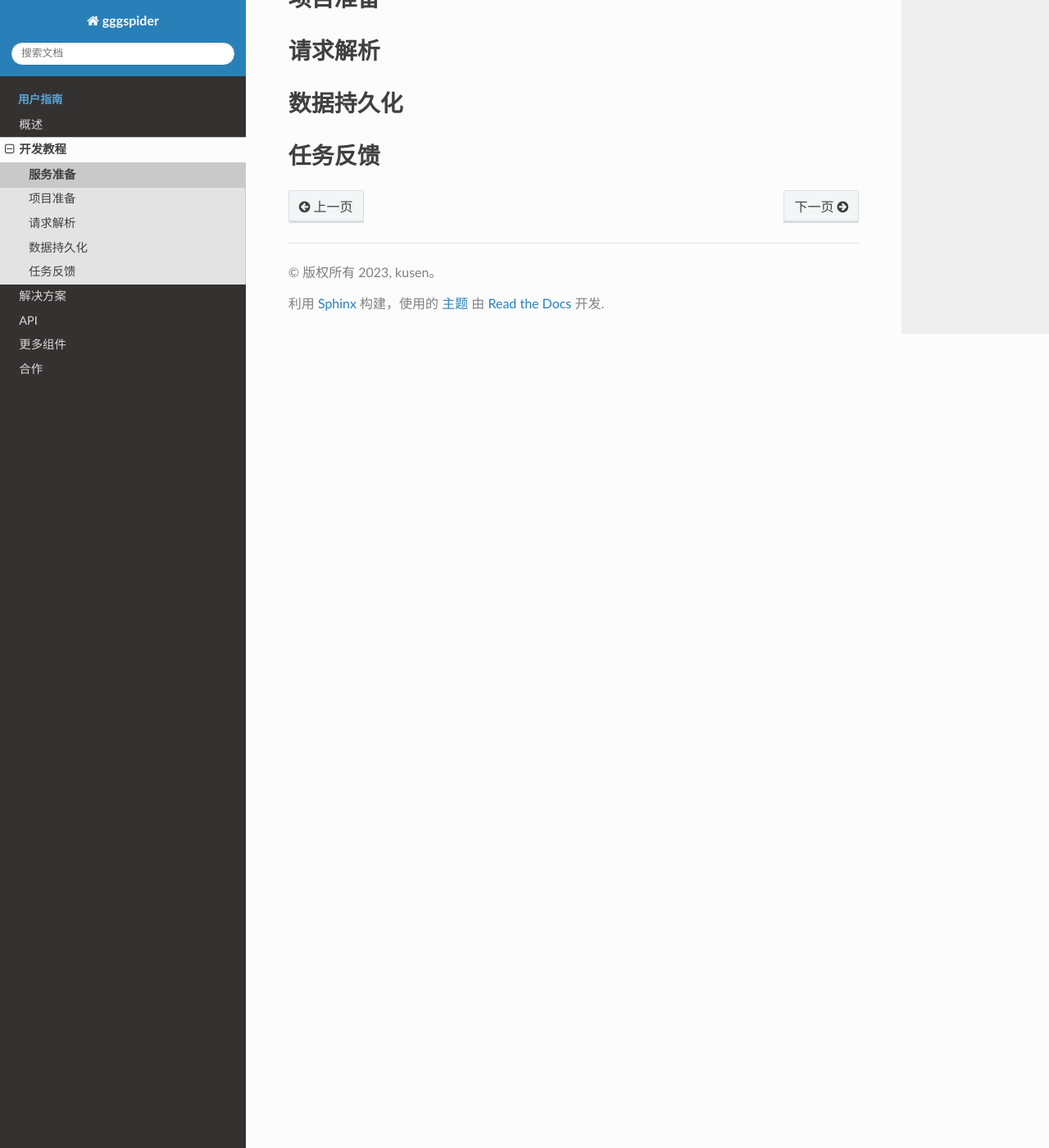
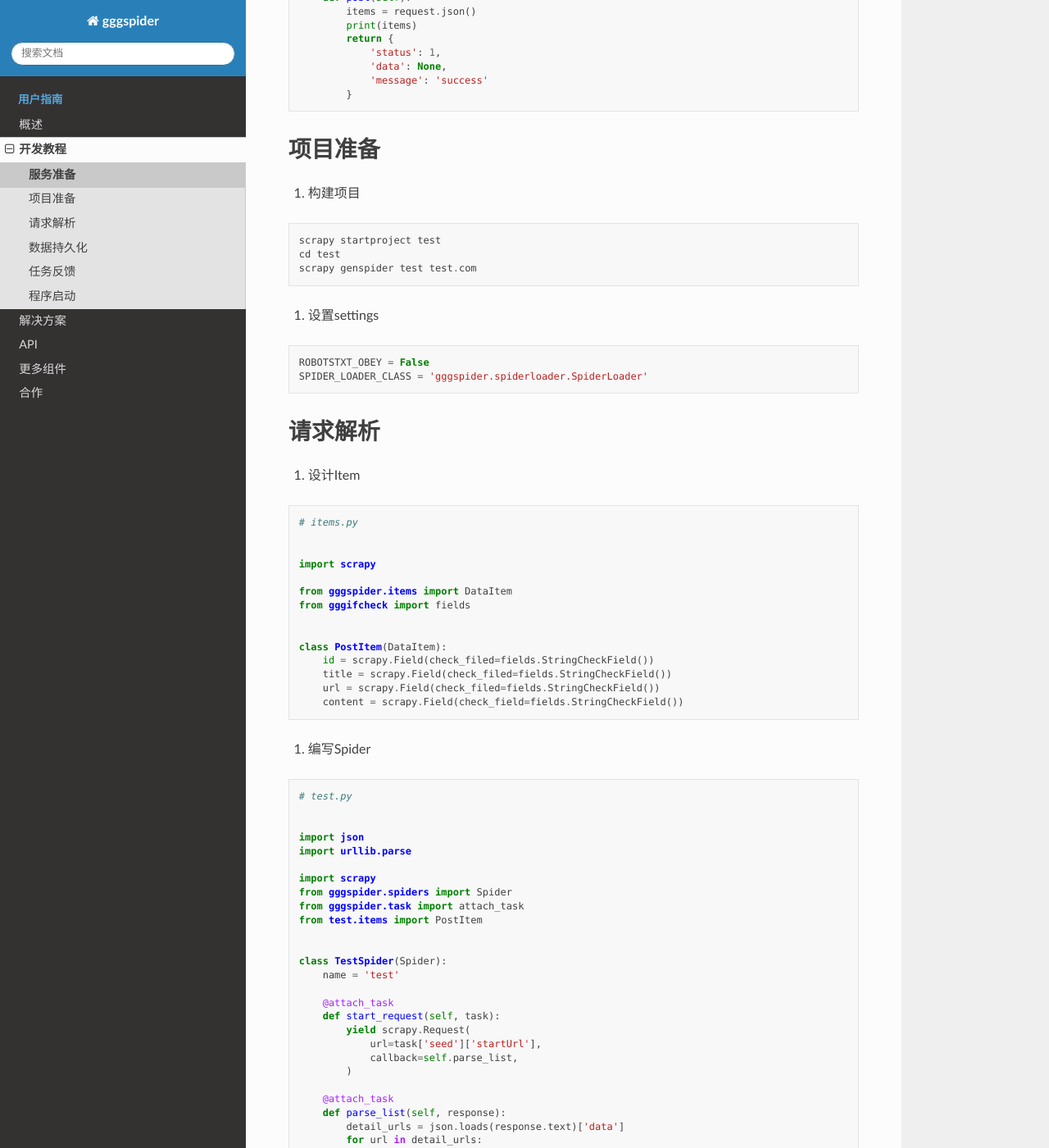
Before and after one commit to kusen-alpha/gggspider-docs, a Sphinx documentation site: the page built from source/tutorial/tutorial.md, in a window 1280 px wide and 1400 px high, scrolled down 1916 px. Shown: the whole window at 82% size. Built offline with Sphinx 7.4.7 and the Read the Docs theme 2.0.0, drawn with Linux system fonts in a browser that asks for light colours; some of the changed text lies outside the part shown.

Commit message:
更新文档

````diff
--- a/source/tutorial/tutorial.md
+++ b/source/tutorial/tutorial.md
@@ -59,8 +59,13 @@
                 {
                     'id': uuid.uuid4(),
                     'spiderName': spider_name,
+                    'feedbackEnabled': True,  # 需要反馈
                     'seed': {
-                        'startUrl': 'http://127.0.0.1/crawler/crawl_dst/list'
+                        'startUrl': 'http://127.0.0.1:5555/crawler/crawl_dst/list',
+                        'persists': {
+                            'file': {'path': './'}  # 本地持久化,
+                            'interface': {'url': 'http://127.0.0.1:5555/crawler/data/persist'} # 接口持久化
+                        }
                     }
                 }
             ]
@@ -74,15 +79,20 @@
 3. 任务反馈接口
 
 ```python
-class TaskFeedBack(views.MethodView):
+class TaskStats(views.MethodView):
     def put(self):
-        tid = request.json.get('tid')
-        stats = request.json.get('stats')
-        print(tid, stats)
+        stats = request.json
+        for stat in stats:
+            print(stat)
+        return {
+            'status': 1,
+            'data': None,
+            'message': 'success'
+        }
 
 
 app.add_url_rule(
-    '/crawler/task/feedback', view_func=TaskFeedBack.as_view('task_feedback'))
+    '/crawler/task/stats', view_func=TaskStats.as_view('task_stats'))
 
 ```
 
@@ -93,17 +103,146 @@
     def post(self):
         items = request.json()
         print(items)
-
-
-app.add_url_rule(
-    '/crawler/data/persist', view_func=TaskFeedBack.as_view('data_persist'))
+        return {
+            'status': 1,
+            'data': None,
+            'message': 'success'
+        }
 
 ```
 
 # 项目准备
 
+1. 构建项目
+
+```
+scrapy startproject test
+cd test
+scrapy genspider test test.com
+```
+
+2. 设置settings
+
+```
+ROBOTSTXT_OBEY = False
+SPIDER_LOADER_CLASS = 'gggspider.spiderloader.SpiderLoader'
+```
+
 # 请求解析
+
+1. 设计Item
+
+```python
+# items.py
+
+
+import scrapy
+
+from gggspider.items import DataItem
+from gggifcheck import fields
+
+
+class PostItem(DataItem):
+    id = scrapy.Field(check_filed=fields.StringCheckField())
+    title = scrapy.Field(check_filed=fields.StringCheckField())
+    url = scrapy.Field(check_filed=fields.StringCheckField())
+    content = scrapy.Field(check_field=fields.StringCheckField())
+```
+
+2. 编写Spider
+
+```python
+# test.py
+
+
+import json
+import urllib.parse
+
+import scrapy
+from gggspider.spiders import Spider
+from gggspider.task import attach_task
+from test.items import PostItem
+
+
+class TestSpider(Spider):
+    name = 'test'
+
+    @attach_task
+    def start_request(self, task):
+        yield scrapy.Request(
+            url=task['seed']['startUrl'],
+            callback=self.parse_list,
+        )
+
+    @attach_task
+    def parse_list(self, response):
+        detail_urls = json.loads(response.text)['data']
+        for url in detail_urls:
+            yield scrapy.Request(
+                url=urllib.parse.urljoin(response.url, url),
+                callback=self.parse_detail
+            )
+
+    @attach_task
+    def parse_detail(self, response):
+        data = json.loads(response.text)['data']
+        item = PostItem()
+        item['id'] = data['id']
+        item['title'] = data['title']
+        item['url'] = data['url']
+        item['content'] = data['content']
+        yield item
+
+```
 
 # 数据持久化
 
+1. 本地持久化
+
+根据task中的persists里的file字段进行配置保存本地储存的路径。
+
+2. 接口推送持久化
+
+根据task中的persists里的interface字段进行配置保存推送接口储存的地址。
+
+3. 配置
+```python
+ITEM_PIPELINES = {
+    'gggspider.pipelines.persists.datas.file.DatasFilePipeline': 900,
+    'gggspider.pipelines.persists.datas.interface.DatasInterfacePersistPipeline': 901,
+}
+```
+
 # 任务反馈
+
+1. 配置
+
+根据task中的feedbackEnabled字段来控制是否进行反馈。
+```python
+# settings.py
+TASKS_STATS_SERVICE_URL = 'http://127.0.0.1:5555/crawler/task/stats'
+ITEM_PIPELINES = {
+    'gggspider.pipelines.tasks.TaskStatsPipeline': 999,  # 收尾操作进行反馈
+}
+```
+
+# 程序启动
+
+1. 编写启动脚本
+
+```python
+# start_task.py
+
+
+from gggspider.commands import run
+
+if __name__ == '__main__':
+    run.run()
+
+```
+
+2. 启动
+
+```
+python3 start_task.py
+```
````
Also changed, not shown: other parts of source/tutorial/tutorial.md (+1 -1 lines).
